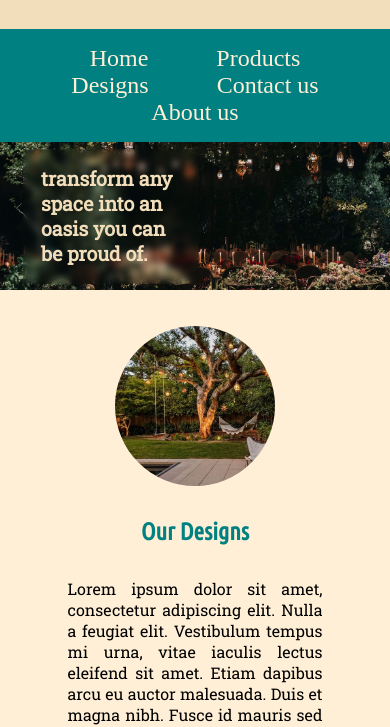
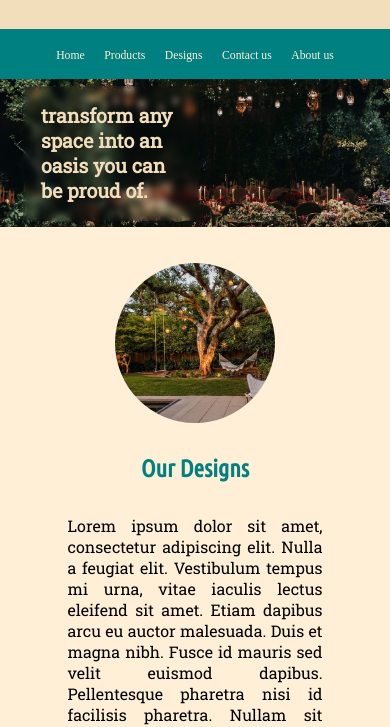
Before and after one commit to laya-am/e-commerce-project, a plain HTML site: page index.html in a window 390 px wide. Shown: the part 107-834 px from the top of the page. Drawn offline with Linux system fonts and the light colour scheme.

Commit message:
add minor changes to the style

```diff
--- a/styles.css
+++ b/styles.css
@@ -21,8 +21,8 @@ nav{
 }
 
 nav a{
-    margin: 2rem;
-    font-size: 1.5rem;
+    margin: 2vw;
+    font-size: 2vw;
     color:#FFEFD6;
     text-decoration: none;
 }
@@ -52,6 +52,9 @@ main{
 @media only screen and (max-width: 930px) {
 .featured {
     width: 100vw;
+    }
+    nav a{
+        font-size: 3vw;
     }
 }
 
```
